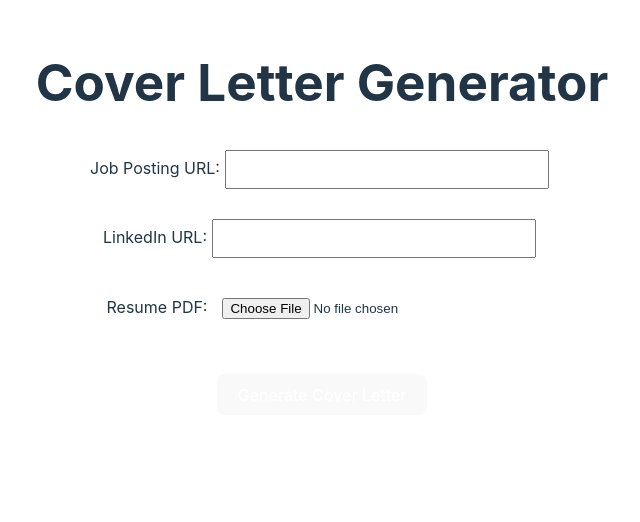
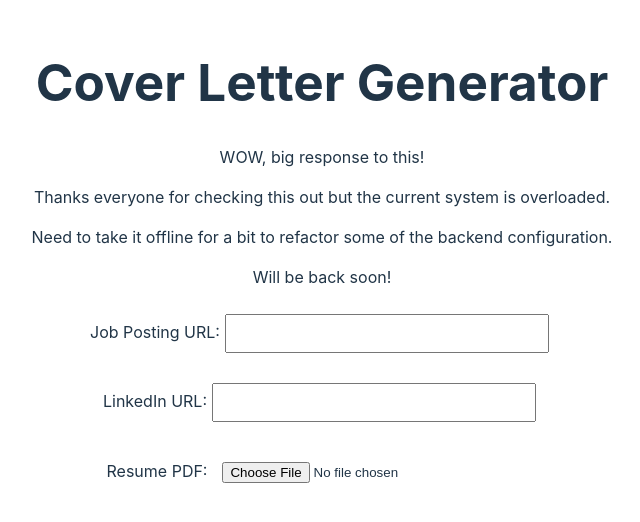
Before and after one commit to sethcoast/cover-letter-builder, a React (Vite) app in the folder frontend/: page / in a window 1280 px wide. Shown: the top 522 px of the page, without its empty margins (318-958 px from the left). Built offline with nearby package versions, Linux system fonts and the light colour scheme; no server answers.

Commit message:
add front end under maintenance message

```diff
--- a/frontend/src/App.jsx
+++ b/frontend/src/App.jsx
@@ -202,6 +202,10 @@
     <div className="App">
       <ToastContainer />
       <h1>Cover Letter Generator</h1>
+      <p>WOW, big response to this!</p>
+      <p>Thanks everyone for checking this out but the current system is overloaded.</p>
+      <p>Need to take it offline for a bit to refactor some of the backend configuration.</p>
+      <p>Will be back soon!</p>
       <div className="input-group">
         <label>Job Posting URL:</label>
         <input type="text" value={jobUrl} onChange={handleJobUrlChange} />
```
